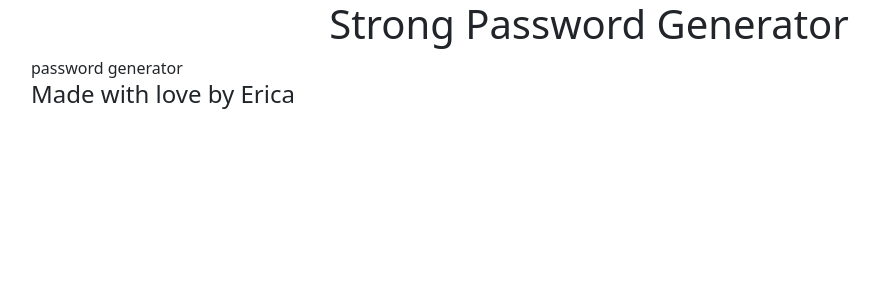
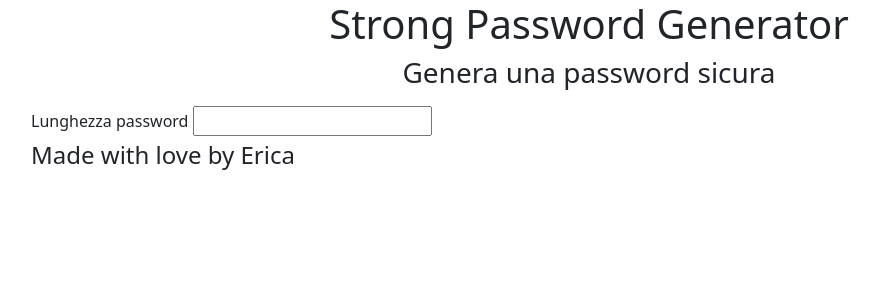
Before and after one commit to ericaostini/php-strong-password-generator, a PHP site: page /login.php in a window 1280 px wide. Shown: the top 300 px of the page, without its empty margins (51-930 px from the left). Run offline with PHP 8.4, Linux system fonts and the light colour scheme.

Commit message:
create form in login.php page

```diff
--- a/login.php
+++ b/login.php
@@ -2,8 +2,11 @@
 include __DIR__ . "/partials/header.php";
 ?>
 
-<main class="container">
-    password generator
+<main class="container mt-3">
+    <form action="<?php echo $_SERVER['PHP_SELF'] ?>" method="GET">
+        <label class="form-label">Lunghezza password</label>
+        <input type="number" name="passwordLength">
+    </form>
 </main>
 
 <?php
--- a/partials/header.php
+++ b/partials/header.php
@@ -13,4 +13,5 @@
 <body>
     <header class="container">
         <h1 class="text-center">Strong Password Generator</h1>
+        <h3 class="text-center">Genera una password sicura</h3>
     </header>
```
